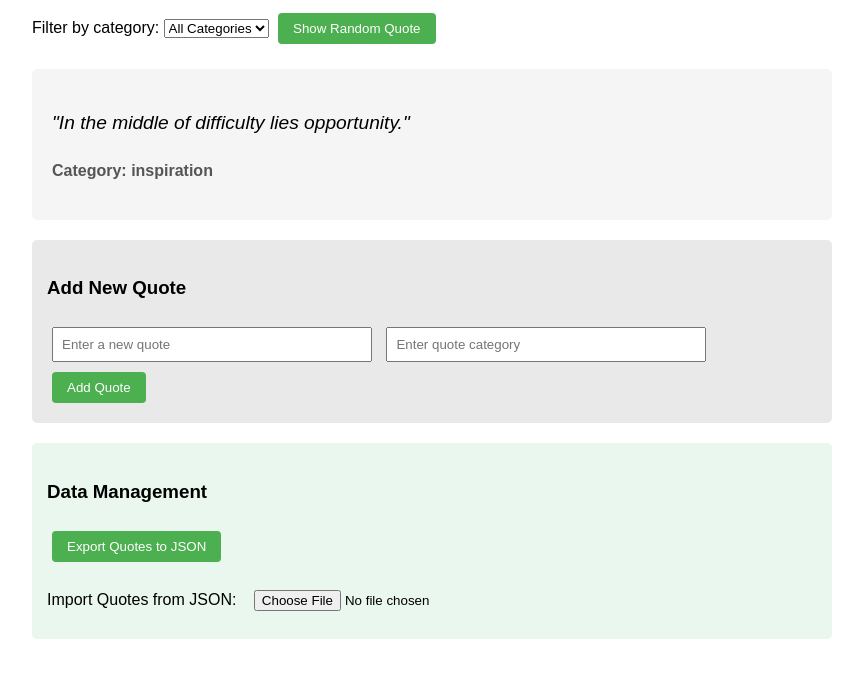
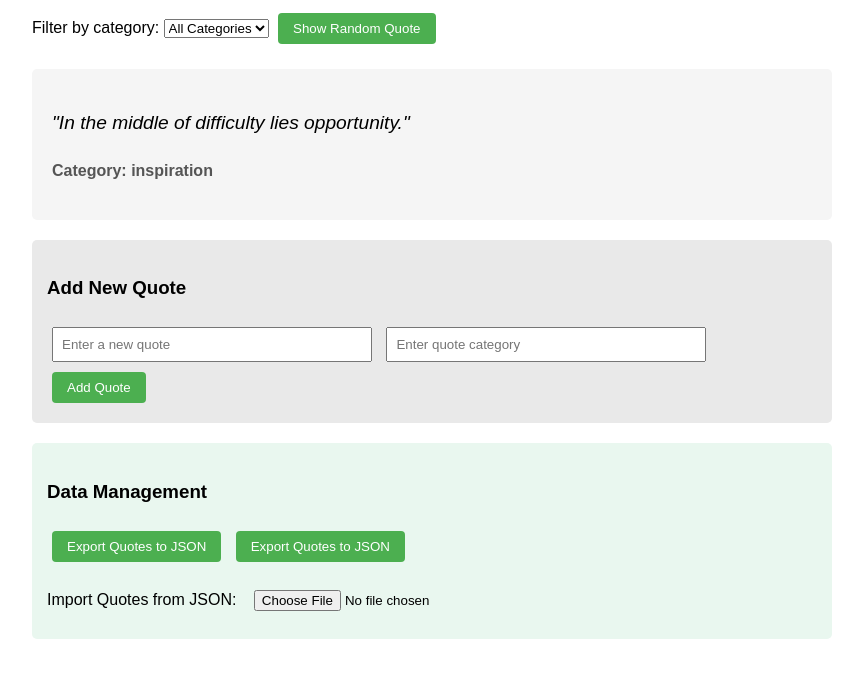
Before and after one commit to smartkeey/alx_fe_javascript, a plain HTML site: page dom-manipulation/index.html in a window 1280 px wide. Shown: the part 106-784 px from the top of the page, without its empty margins (208-1071 px from the left). Drawn offline with Linux system fonts and the light colour scheme.

Commit message:
Update index.html

```diff
--- a/dom-manipulation/index.html
+++ b/dom-manipulation/index.html
@@ -102,6 +102,7 @@
   <div class="import-export">
     <h3>Data Management</h3>
     <button onclick="exportToJson()">Export Quotes to JSON</button>
+    <button id="exportJson">Export Quotes to JSON</button>
     <div style="margin-top: 10px;">
       <label for="importFile">Import Quotes from JSON:</label>
       <input type="file" id="importFile" accept=".json" onchange="importFromJsonFile(event)" />
```
